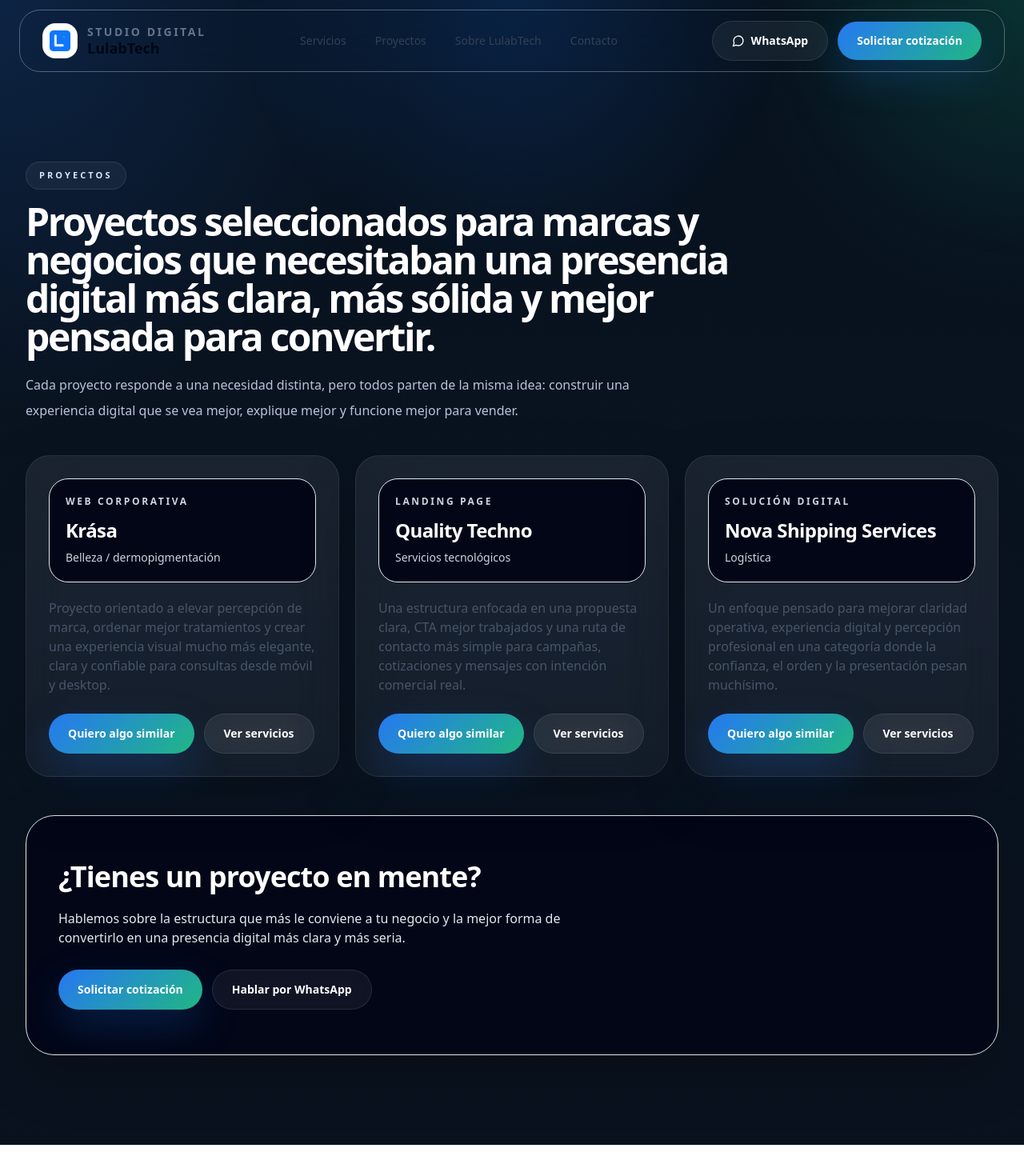
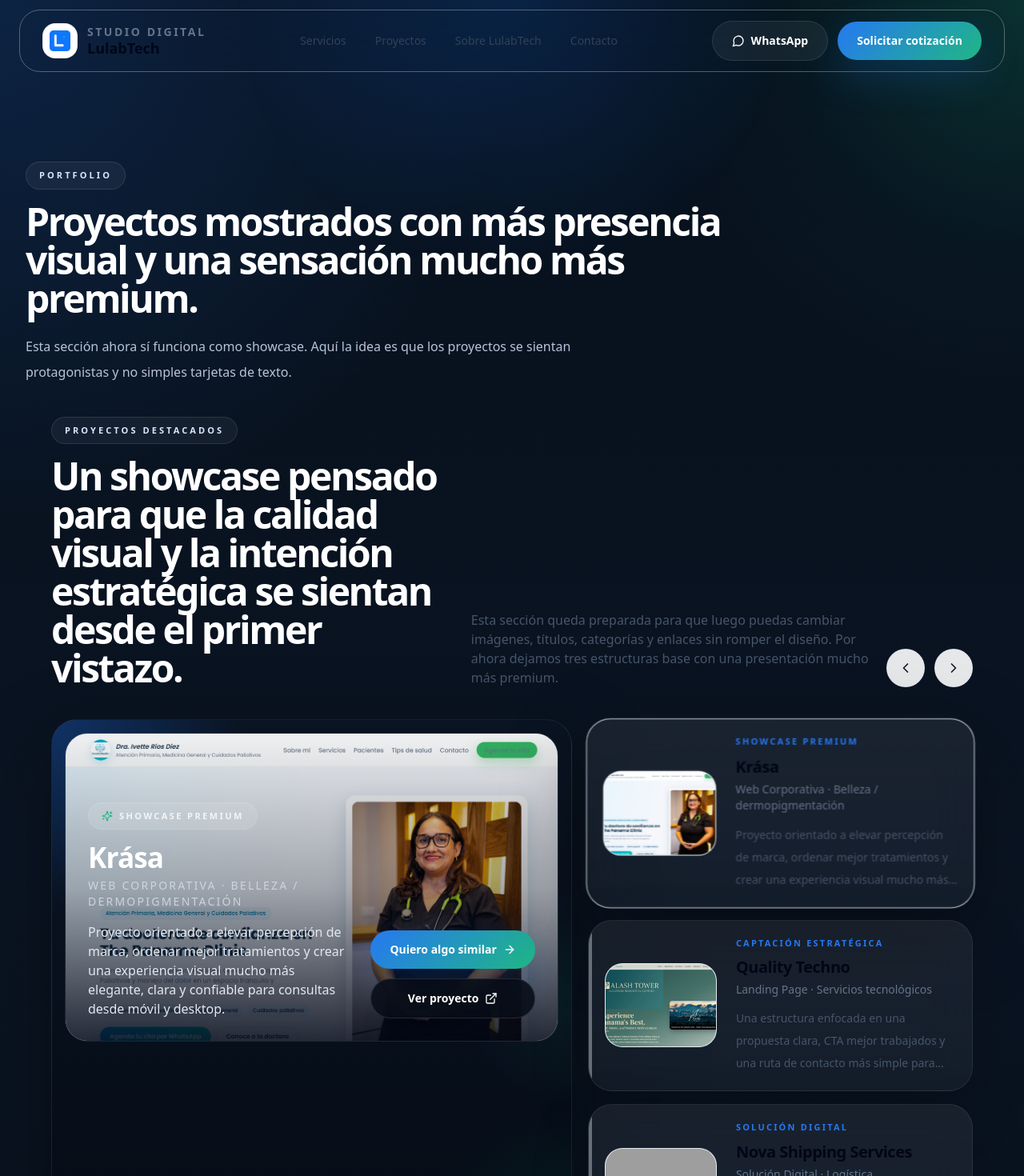
Before and after one commit to lulabtechnology/Lulabtech, a Next.js app: page /proyectos in a window 1280 px wide. Shown: the top 1470 px of the page at 80% size. Built offline with nearby package versions, Linux system fonts and the light colour scheme; grey boxes are pictures that could not be loaded.

Commit message:
Update page.jsx

```diff
--- a/app/proyectos/page.jsx
+++ b/app/proyectos/page.jsx
@@ -1,75 +1,62 @@
 import Link from "next/link";
+import FeaturedProjects from "@/components/home/FeaturedProjects";
 import { projects } from "@/data/projects";
+import { buildMetadata, buildWhatsappLink } from "@/lib/site";
 
-export const metadata = {
-  title: "Proyectos Web y Casos | LulabTech",
+export const metadata = buildMetadata({
+  title: "Proyectos",
   description:
-    "Proyectos seleccionados para marcas y negocios que necesitaban una presencia digital más clara, más sólida y mejor pensada para convertir.",
-};
+    "Showcase de proyectos y estructuras visuales creadas para marcas que necesitaban una presencia digital más fuerte, más limpia y mejor presentada.",
+  path: "/proyectos",
+  keywords: [
+    "proyectos web",
+    "portfolio agencia digital",
+    "casos de diseño web",
+    "showcase web premium",
+  ],
+});
+
+const whatsappHref = buildWhatsappLink(
+  "Hola LulabTech, vi sus proyectos y quiero cotizar algo similar."
+);
 
 export default function ProyectosPage() {
   return (
     <section className="section-space">
       <div className="shell">
         <div className="max-w-4xl">
-          <span className="section-eyebrow">Proyectos</span>
+          <span className="section-eyebrow">Portfolio</span>
           <h1 className="section-heading mt-4">
-            Proyectos seleccionados para marcas y negocios que necesitaban una
-            presencia digital más clara, más sólida y mejor pensada para convertir.
+            Proyectos mostrados con más presencia visual y una sensación mucho más premium.
           </h1>
           <p className="section-copy mt-5 max-w-3xl">
-            Cada proyecto responde a una necesidad distinta, pero todos parten de
-            la misma idea: construir una experiencia digital que se vea mejor,
-            explique mejor y funcione mejor para vender.
+            Esta sección ahora sí funciona como showcase. Aquí la idea es que los proyectos se sientan protagonistas y no simples tarjetas de texto.
           </p>
         </div>
 
-        <div className="mt-10 grid gap-5 lg:grid-cols-3">
-          {projects.map((project) => (
-            <article key={project.slug} className="panel p-6 md:p-7">
-              <div className="rounded-[24px] border border-slate-200 bg-slate-950 p-5 text-white">
-                <p className="text-xs font-semibold uppercase tracking-[0.22em] text-slate-300">
-                  {project.type}
-                </p>
-                <h2 className="mt-3 text-2xl font-semibold">{project.title}</h2>
-                <p className="mt-2 text-sm text-slate-300">{project.industry}</p>
+        <div className="mt-10">
+          <FeaturedProjects projects={projects} />
         </div>
 
-              <p className="mt-5 text-sm leading-7 text-slate-600 md:text-base">
-                {project.summary}
+        <div className="mt-12 panel-dark px-6 py-10 md:px-10 md:py-14">
+          <div className="grid gap-6 lg:grid-cols-[1fr_auto] lg:items-end">
+            <div>
+              <h2 className="text-3xl font-semibold leading-tight text-white md:text-4xl">
+                ¿Quieres algo con este nivel de presentación?
+              </h2>
+              <p className="mt-5 max-w-2xl text-sm leading-7 text-slate-200 md:text-base">
+                Cuéntanos qué estás construyendo y armamos una propuesta visual y estratégica mucho más alineada con el nivel que quieres proyectar.
               </p>
-
-              <div className="mt-6 flex flex-wrap gap-3">
-                <Link href="/contacto" className="btn-primary">
-                  Quiero algo similar
-                </Link>
-                <Link href="/servicios" className="btn-secondary">
-                  Ver servicios
-                </Link>
-              </div>
-            </article>
-          ))}
             </div>
 
-        <div className="mt-12 rounded-[36px] border border-slate-200 bg-slate-950 px-6 py-10 text-white shadow-soft md:px-10 md:py-14">
-          <h2 className="text-3xl font-semibold leading-tight md:text-4xl">
-            ¿Tienes un proyecto en mente?
-          </h2>
-          <p className="mt-5 max-w-2xl text-sm leading-7 text-slate-200 md:text-base">
-            Hablemos sobre la estructura que más le conviene a tu negocio y la
-            mejor forma de convertirlo en una presencia digital más clara y más seria.
-          </p>
-
-          <div className="mt-7 flex flex-wrap gap-3">
+            <div className="flex flex-col gap-3 sm:flex-row lg:flex-col">
               <Link href="/contacto" className="btn-primary">
                 Solicitar cotización
               </Link>
-            <Link
-              href="https://wa.me/50767069044?text=Hola%20LulabTech%2C%20vi%20sus%20proyectos%20y%20quiero%20cotizar%20algo%20similar."
-              className="btn-secondary"
-            >
+              <Link href={whatsappHref} className="btn-secondary">
                 Hablar por WhatsApp
               </Link>
+            </div>
           </div>
         </div>
       </div>
```
Lines whose indentation alone changed are shown as unchanged.
